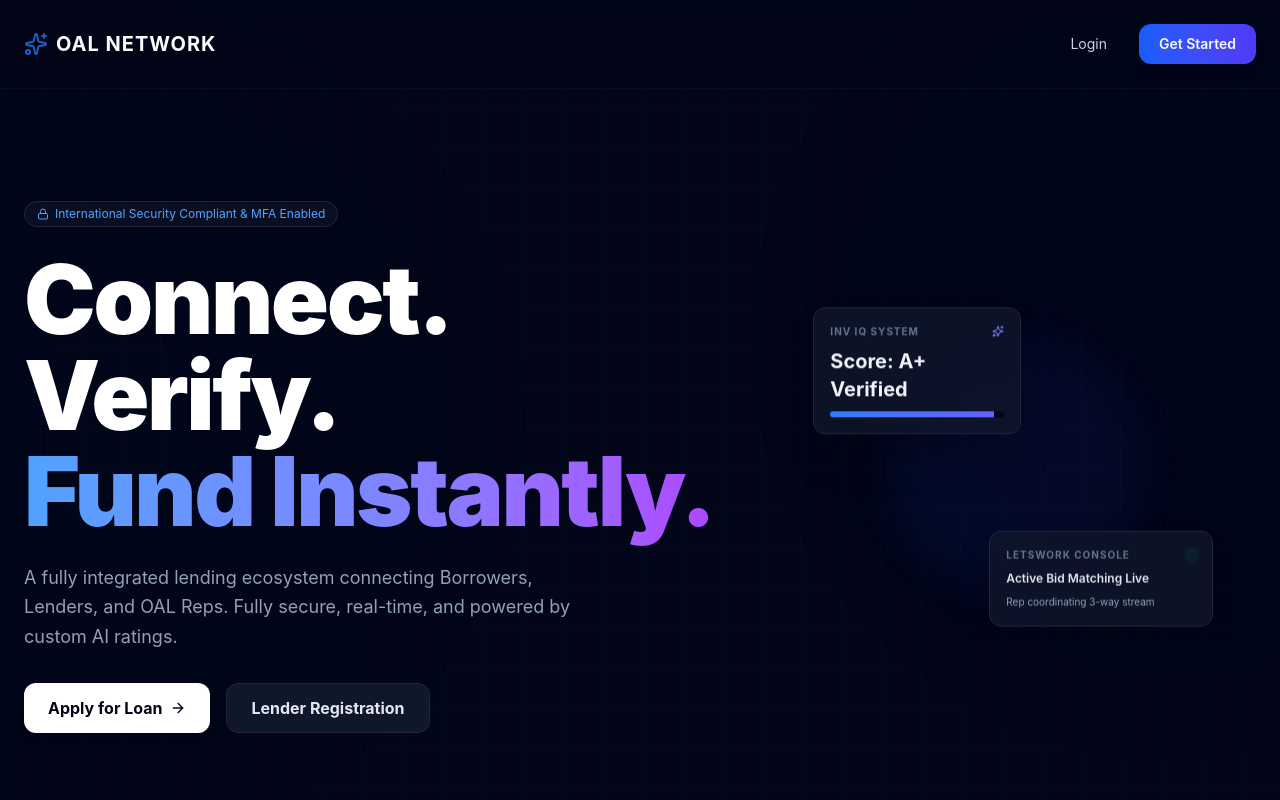
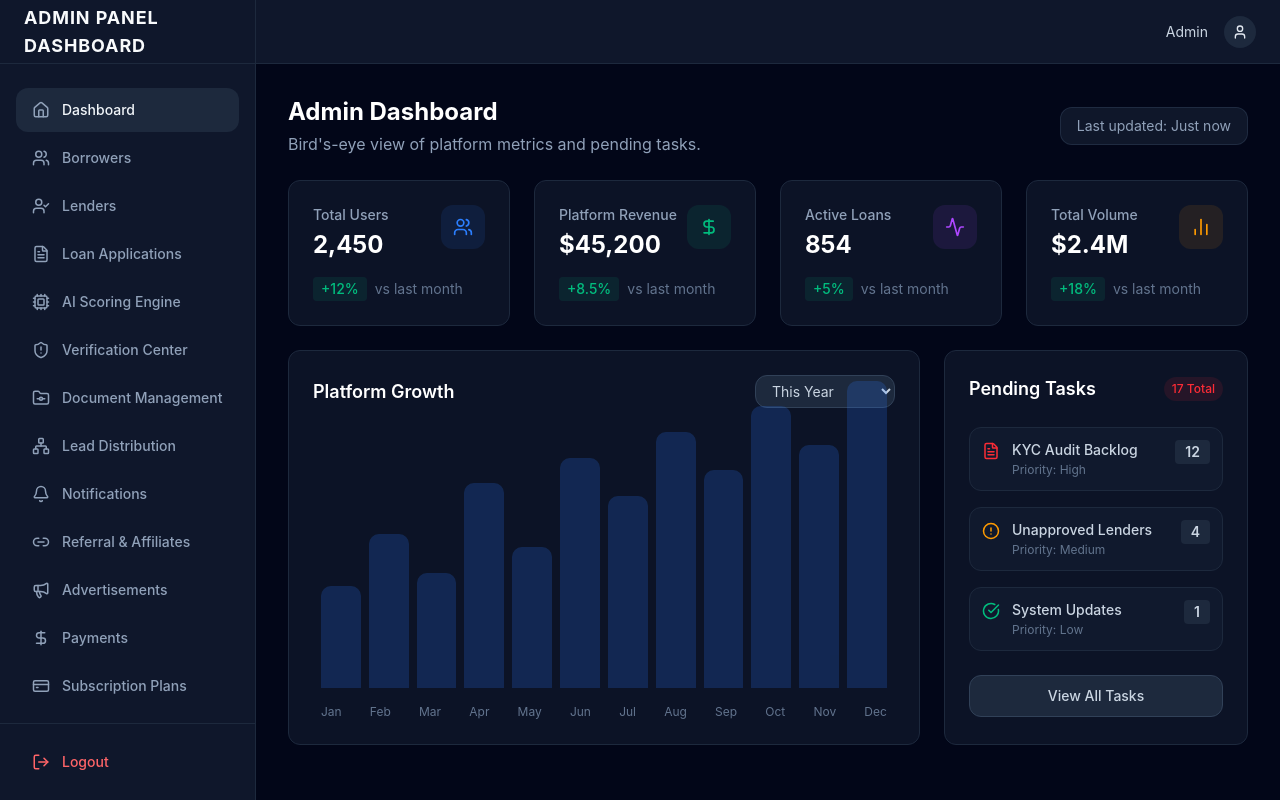
Before and after one commit to harshjain455/OAL-loan-marketplace, a React (Vite) app: page /admin/dashboard in a window 1280 px wide. Before the commit this address led to /. Built offline with nearby package versions, Linux system fonts and the light colour scheme.

Commit message:
harsh push

```diff
--- a/src/App.jsx
+++ b/src/App.jsx
@@ -73,6 +73,7 @@ import NetworkSettings from "./pages/Network/NetworkSettings";
 
 // Admin Pages
 
+import AdminDashboard from "./pages/Admin/AdminDashboard";
 import AdminBorrowers from "./pages/Admin/AdminBorrowers";
 import AdminLenders from "./pages/Admin/AdminLenders";
 import AdminLoanApplications from "./pages/Admin/AdminLoanApplications";
@@ -174,7 +175,8 @@ export default function App() {
 
         {/* Admin Portal */}
         <Route path="/admin" element={<AdminLayout />}>
-          <Route index element={<Navigate to="/admin/borrowers" replace />} />
+          <Route index element={<Navigate to="/admin/dashboard" replace />} />
+          <Route path="dashboard" element={<AdminDashboard />} />
           <Route path="borrowers" element={<AdminBorrowers />} />
           <Route path="lenders" element={<AdminLenders />} />
           <Route path="loan-applications" element={<AdminLoanApplications />} />
--- a/src/layouts/AdminLayout.jsx
+++ b/src/layouts/AdminLayout.jsx
@@ -1,13 +1,13 @@
 import React, { useState } from "react";
 import { Link, Outlet, useLocation } from "react-router-dom";
-import { Menu, X, Home, Users, UserCheck, FileText, Cpu, ShieldAlert, FolderGit, Network, Bell, Link2, Megaphone, DollarSign, Edit, BarChart, LifeBuoy, FileCode, Settings, Shield, User, LogOut } from "lucide-react";
+import { Menu, X, Home, Users, UserCheck, FileText, Cpu, ShieldAlert, FolderGit, Network, Bell, Link2, Megaphone, DollarSign, Edit, BarChart, LifeBuoy, FileCode, Settings, Shield, User, LogOut, CreditCard } from "lucide-react";
 
 export default function AdminLayout() {
   const [sidebarOpen, setSidebarOpen] = useState(false);
   const location = useLocation();
 
   const menuItems = [
-
+    { name: "Dashboard", path: "/admin/dashboard", icon: Home },
     { name: "Borrowers", path: "/admin/borrowers", icon: Users },
     { name: "Lenders", path: "/admin/lenders", icon: UserCheck },
     { name: "Loan Applications", path: "/admin/loan-applications", icon: FileText },
--- /dev/null
+++ b/src/pages/Admin/AdminDashboard.jsx
@@ -0,0 +1,120 @@
+import React from 'react';
+import { Users, DollarSign, Activity, BarChart2, AlertCircle, FileText, CheckCircle } from 'lucide-react';
+
+export default function AdminDashboard() {
+  const metrics = [
+    { label: "Total Users", value: "2,450", trend: "+12%", icon: Users, color: "text-blue-500", bg: "bg-blue-500/10" },
+    { label: "Platform Revenue", value: "$45,200", trend: "+8.5%", icon: DollarSign, color: "text-emerald-500", bg: "bg-emerald-500/10" },
+    { label: "Active Loans", value: "854", trend: "+5%", icon: Activity, color: "text-purple-500", bg: "bg-purple-500/10" },
+    { label: "Total Volume", value: "$2.4M", trend: "+18%", icon: BarChart2, color: "text-amber-500", bg: "bg-amber-500/10" },
+  ];
+
+  const pendingTasks = [
+    { title: "KYC Audit Backlog", count: 12, priority: "High", icon: FileText, color: "text-red-500" },
+    { title: "Unapproved Lenders", count: 4, priority: "Medium", icon: AlertCircle, color: "text-amber-500" },
+    { title: "System Updates", count: 1, priority: "Low", icon: CheckCircle, color: "text-emerald-500" },
+  ];
+
+  return (
+    <div className="space-y-6 animate-fade-in">
+      <div className="flex flex-col sm:flex-row justify-between items-start sm:items-center gap-4">
+        <div>
+          <h1 className="text-2xl font-bold text-white">Admin Dashboard</h1>
+          <p className="text-slate-400 mt-1">Bird's-eye view of platform metrics and pending tasks.</p>
+        </div>
+        <div className="text-sm text-slate-400 bg-slate-800/50 px-4 py-2 rounded-lg border border-slate-700/50">
+          Last updated: Just now
+        </div>
+      </div>
+
+      {/* Metric Cards */}
+      <div className="grid grid-cols-1 md:grid-cols-2 lg:grid-cols-4 gap-6">
+        {metrics.map((metric, index) => (
+          <div
+            key={index}
+            className="bg-slate-900/80 backdrop-blur-sm border border-slate-800 rounded-xl p-6 hover:border-slate-700 transition-all duration-300 group"
+          >
+            <div className="flex justify-between items-start">
+              <div>
+                <p className="text-slate-400 text-sm font-medium mb-1">{metric.label}</p>
+                <h3 className="text-2xl font-bold text-white group-hover:text-blue-400 transition-colors">{metric.value}</h3>
+              </div>
+              <div className={`p-3 rounded-lg ${metric.bg} ${metric.color}`}>
+                <metric.icon size={20} />
+              </div>
+            </div>
+            <div className="mt-4 flex items-center text-sm">
+              <span className="text-emerald-500 font-medium bg-emerald-500/10 px-2 py-0.5 rounded mr-2">
+                {metric.trend}
+              </span>
+              <span className="text-slate-500">vs last month</span>
+            </div>
+          </div>
+        ))}
+      </div>
+
+      <div className="grid grid-cols-1 lg:grid-cols-3 gap-6">
+        {/* Placeholder Chart Section */}
+        <div className="lg:col-span-2 bg-slate-900/80 backdrop-blur-sm border border-slate-800 rounded-xl p-6">
+          <div className="flex justify-between items-center mb-6">
+            <h2 className="text-lg font-semibold text-white">Platform Growth</h2>
+            <select className="bg-slate-800 border border-slate-700 text-slate-300 text-sm rounded-lg px-3 py-1.5 focus:outline-none focus:ring-1 focus:ring-blue-500">
+              <option>This Year</option>
+              <option>Last 6 Months</option>
+              <option>This Month</option>
+            </select>
+          </div>
+
+          <div className="h-64 flex items-end justify-between gap-2 px-2 relative group cursor-pointer">
+            <div className="absolute inset-0 flex items-center justify-center opacity-0 group-hover:opacity-100 transition-opacity bg-slate-950/20 backdrop-blur-[1px] rounded-lg">
+              <p className="text-slate-300 text-sm bg-slate-800 px-3 py-1.5 rounded-md border border-slate-700">Interactive Chart View</p>
+            </div>
+            {/* Simple mock chart bars */}
+            {[40, 60, 45, 80, 55, 90, 75, 100, 85, 110, 95, 120].map((height, i) => (
+              <div key={i} className="w-full bg-blue-500/20 rounded-t-md hover:bg-blue-500/40 transition-colors relative group/bar" style={{ height: `${height}%` }}>
+                 <div className="absolute -top-8 left-1/2 -translate-x-1/2 opacity-0 group-hover/bar:opacity-100 bg-slate-800 text-white text-xs px-2 py-1 rounded transition-opacity">
+                    {height}k
+                 </div>
+              </div>
+            ))}
+          </div>
+          <div className="flex justify-between mt-4 text-xs text-slate-500 px-2">
+            <span>Jan</span><span>Feb</span><span>Mar</span><span>Apr</span><span>May</span><span>Jun</span>
+            <span>Jul</span><span>Aug</span><span>Sep</span><span>Oct</span><span>Nov</span><span>Dec</span>
+          </div>
+        </div>
+
+        {/* Pending Tasks Section */}
+        <div className="bg-slate-900/80 backdrop-blur-sm border border-slate-800 rounded-xl p-6">
+          <div className="flex justify-between items-center mb-6">
+            <h2 className="text-lg font-semibold text-white">Pending Tasks</h2>
+            <span className="text-xs font-medium bg-red-500/10 text-red-500 px-2 py-1 rounded-full">
+              {pendingTasks.reduce((acc, task) => acc + task.count, 0)} Total
+            </span>
+          </div>
+
+          <div className="space-y-4">
+            {pendingTasks.map((task, index) => (
+              <div key={index} className="flex items-start p-3 rounded-lg bg-slate-800/30 border border-slate-800 hover:border-slate-700 transition-colors cursor-pointer group">
+                <div className={`mt-0.5 ${task.color}`}>
+                  <task.icon size={18} />
+                </div>
+                <div className="ml-3 flex-1">
+                  <p className="text-sm font-medium text-slate-300 group-hover:text-white transition-colors">{task.title}</p>
+                  <p className="text-xs text-slate-500 mt-0.5">Priority: {task.priority}</p>
+                </div>
+                <div className="bg-slate-800 px-2.5 py-0.5 rounded text-sm font-semibold text-slate-300">
+                  {task.count}
+                </div>
+              </div>
+            ))}
+          </div>
+
+          <button className="w-full mt-6 py-2.5 bg-slate-800 hover:bg-slate-700 text-slate-300 text-sm font-medium rounded-lg transition-colors border border-slate-700">
+            View All Tasks
+          </button>
+        </div>
+      </div>
+    </div>
+  );
+}
--- a/src/pages/Auth/MFAVerification.jsx
+++ b/src/pages/Auth/MFAVerification.jsx
@@ -15,7 +15,7 @@ export default function MFAVerification() {
     e.preventDefault();
     if (otp === "123456" || otp.length === 6) {
       // Mock successful verification
-      navigate(`/${role}/dashboard`);
+      navigate(`/${role}`);
     } else {
       setError("Incorrect OTP verification code (Try '123456')");
     }
```
